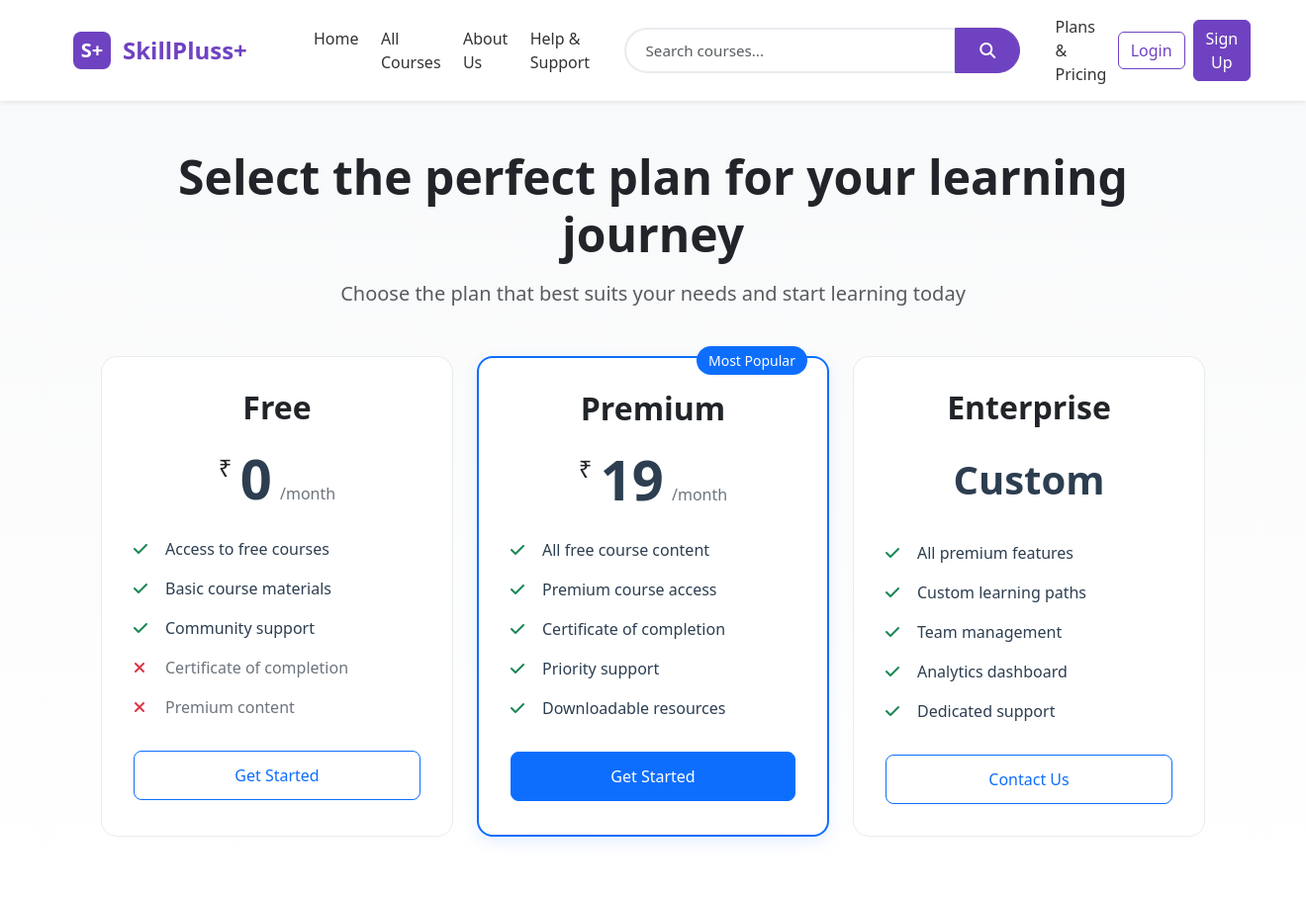
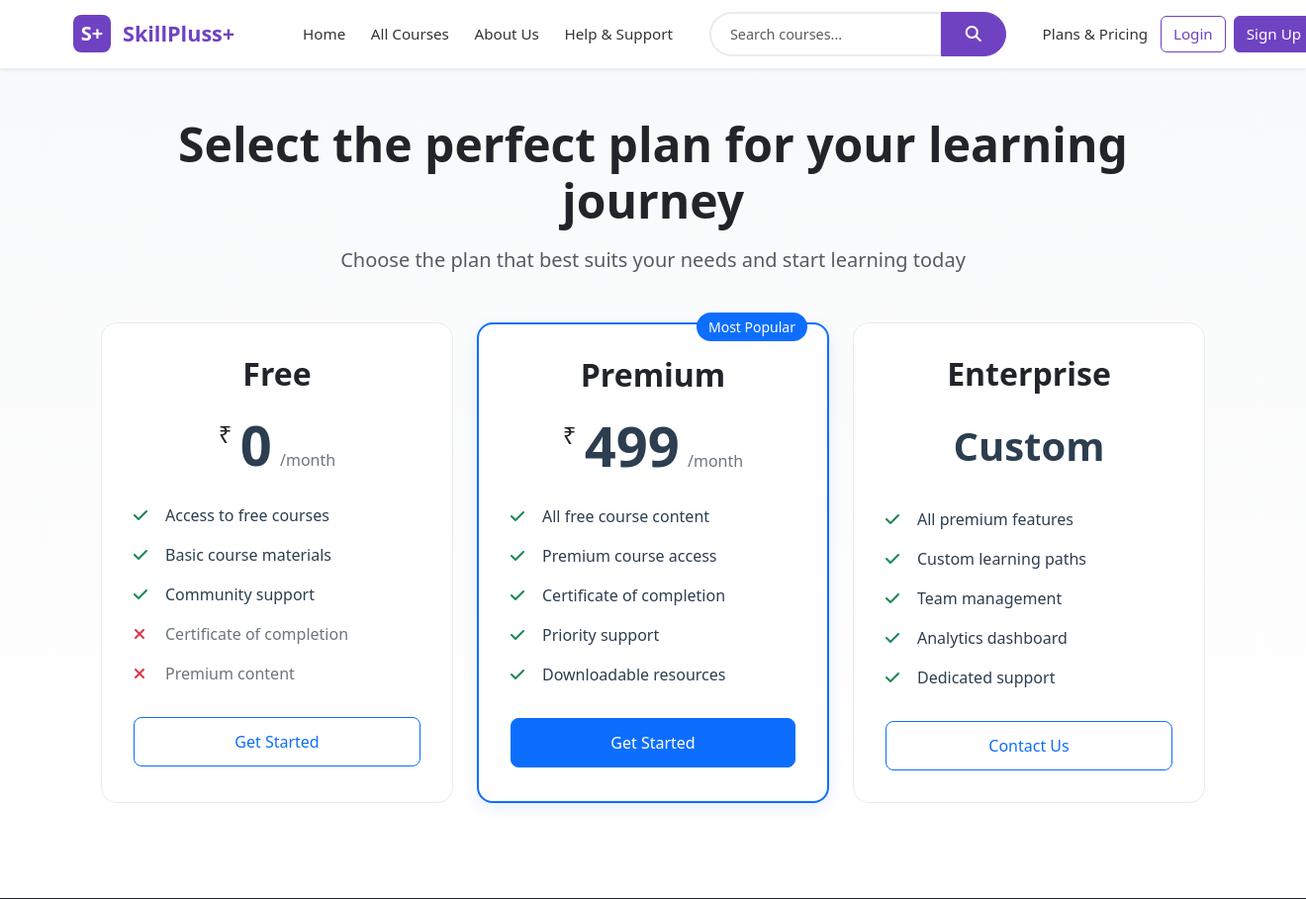
Before and after one commit to Arsh1-06/django-OnlineCoursePlatform, a Django app: page /pricing/ in a window 1320 px wide. Shown: the top 909 px of the page at 99% size. Run offline with Django 5.2, Linux system fonts and the light colour scheme.

Commit message:
donest to done boiiii

```diff
--- a/skillPluss/courses/templates/courses/base.html
+++ b/skillPluss/courses/templates/courses/base.html
@@ -29,7 +29,7 @@
             margin-left: -1rem;
             color: var(--primary-purple) !important;
             font-weight: bold;
-            font-size: 1.5rem;
+            font-size: 1.35rem;
             text-decoration: none;
         }
 
@@ -52,11 +52,23 @@
             font-size: 1.25rem;
         }
 
+        .navbar-nav {
+            display: flex;
+            align-items: center;
+            white-space: nowrap;
+        }
+
+        .nav-item {
+            white-space: nowrap;
+        }
+
         .nav-link {
             color: #333 !important;
             font-weight: 500;
-            padding: 0.2rem .7rem !important;
+            font-size: 0.95rem;
+            padding: 0.2rem 0.8rem !important;
             transition: color 0.3s ease;
+            white-space: nowrap;
         }
 
         .nav-link:hover {
@@ -65,7 +77,7 @@
 
         .search-container {
             position: relative;
-            min-width: 400px;
+            min-width: 300px;
             margin: 0 1.5rem;
         }
 
@@ -77,7 +89,7 @@
             border-radius: 25px 0 0 25px !important;
             border: 2px solid #e9ecef !important;
             padding: 0.6rem 1.2rem !important;
-            font-size: 0.95rem;
+            font-size: 0.9rem;
             transition: all 0.3s ease;
         }
 
@@ -148,6 +160,7 @@
         .btn-outline-purple {
             color: #6f42c1;
             border-color: #6f42c1;
+            font-size: 0.95rem;
         }
 
         .btn-outline-purple:hover {
@@ -190,6 +203,7 @@
             background-color: #6f42c1;
             border-color: #6f42c1;
             color: white;
+            font-size: 0.95rem;
         }
 
         .btn-purple:hover {
@@ -238,13 +252,13 @@
                         <a class="nav-link" href="{% url 'courses:home' %}">Home</a>
                     </li>
                     <li class="nav-item">
-                        <a class="nav-link" href="{% url 'courses:course_list' %}">All Courses</a>
+                        <a class="nav-link" href="{% url 'courses:course_list' %}">All&nbsp;Courses</a>
                     </li>
                     <li class="nav-item">
-                        <a class="nav-link" href="{% url 'courses:about' %}">About Us</a>
+                        <a class="nav-link" href="{% url 'courses:about' %}">About&nbsp;Us</a>
                     </li>
                     <li class="nav-item">
-                        <a class="nav-link" href="{% url 'courses:help_support' %}">Help & Support</a>
+                        <a class="nav-link" href="{% url 'courses:help_support' %}">Help&nbsp;&&nbsp;Support</a>
                     </li>
                     {% if user.is_authenticated and user.userprofile.role == 'instructor' %}
                     <li class="nav-item">
--- a/skillPluss/courses/templates/courses/pricing.html
+++ b/skillPluss/courses/templates/courses/pricing.html
@@ -59,7 +59,7 @@
                         <h2 class="fw-bold mb-3">Premium</h2>
                         <div class="price-container">
                             <span class="currency">₹</span>
-                            <span class="price">19</span>
+                            <span class="price">499</span>
                             <span class="period">/month</span>
                         </div>
                     </div>
```
Also changed, not shown: skillPluss/db.sqlite3.
